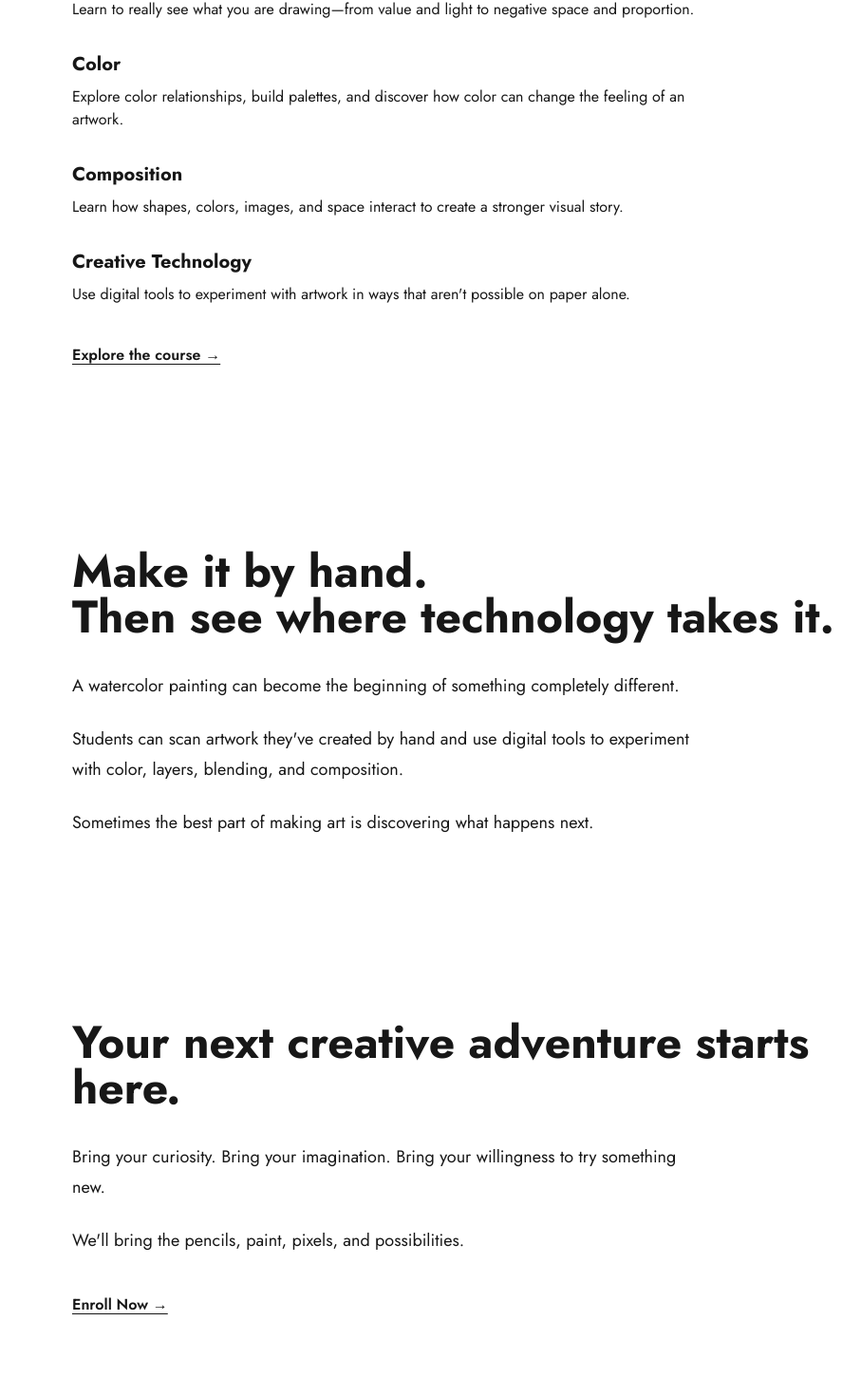
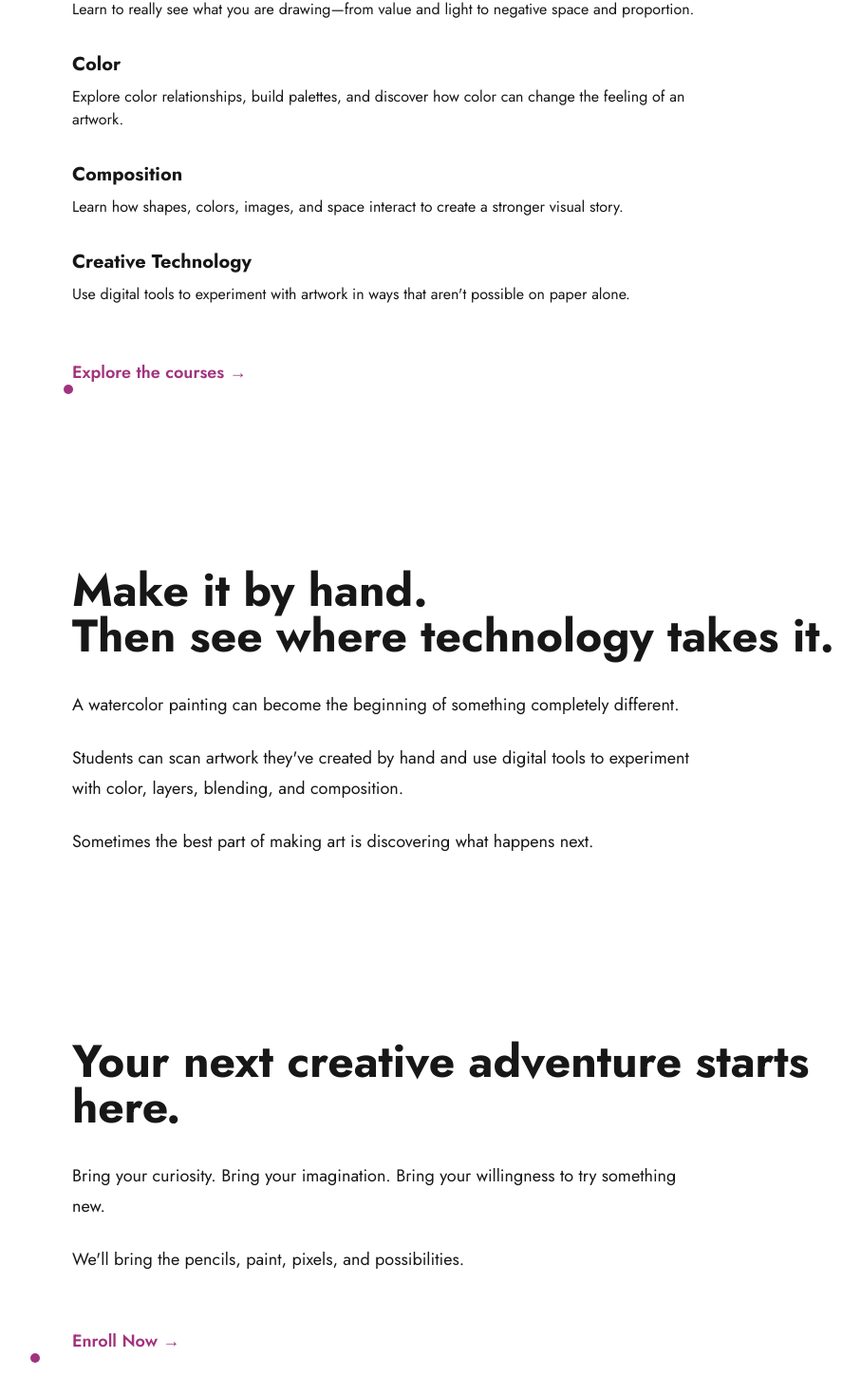
Before and after one commit to Sherrisa/coddiwomple-art, a Next.js app: page / in a window 1280 px wide. Shown: the part 2854-4324 px from the top of the page at 95% size, without its empty margins (236-1143 px from the left). Built offline with nearby package versions, Linux system fonts and the light colour scheme.

Commit message:
Refine course content and CTA design

```diff
--- a/app/page.tsx
+++ b/app/page.tsx
@@ -3,7 +3,6 @@ import Image from "next/image";
 export default function Home() {
   return (
     <main className="min-h-screen">
-
       {/* Hero */}
       <section className="relative flex min-h-screen items-center justify-center">
         <Image
@@ -16,14 +15,11 @@ export default function Home() {
         />
 
         <div className="absolute left-[8%] sm:left-[12%] top-1/2 -translate-y-1/2 text-left">
-          <h1 className="text-2xl font-bold md:text-4xl">
-            Coddiwomple Art
-          </h1>
+          <h1 className="text-2xl font-bold md:text-4xl">Coddiwomple Art</h1>
 
           <p className="mt-2 text-base md:text-xl">
             Your creative adventure starts here.
           </p>
-
         </div>
       </section>
 
@@ -33,9 +29,7 @@ export default function Home() {
           CODDIWOMPLE
         </p>
 
-        <p className="mt-2 text-lg italic">
-          verb
-        </p>
+        <p className="mt-2 text-lg italic">verb</p>
 
         <h2 className="mt-4 text-3xl font-bold md:text-5xl">
           To travel purposefully toward an unknown destination.
@@ -47,8 +41,8 @@ export default function Home() {
 
         <p className="mt-6 max-w-2xl text-lg leading-8">
           You start with an idea, a blank page, or maybe just a pencil in your
-          hand. You make something. You try something. You change something.
-          And sometimes you discover something you never expected.
+          hand. You make something. You try something. You change something. And
+          sometimes you discover something you never expected.
         </p>
       </section>
 
@@ -65,9 +59,8 @@ export default function Home() {
         </p>
 
         <p className="mt-6 max-w-2xl text-lg leading-8">
-          Students learn real drawing, painting, color, and design skills
-          while discovering what happens when traditional art meets digital
-          tools.
+          Students learn real drawing, painting, color, and design skills while
+          discovering what happens when traditional art meets digital tools.
         </p>
 
         <p className="mt-6 max-w-2xl text-lg leading-8">
@@ -94,8 +87,8 @@ export default function Home() {
         </p>
 
         <p className="mt-6 max-w-2xl text-lg leading-8">
-          Change the color. Move it. Layer it. Try another idea. Go back.
-          Start over. See what happens.
+          Change the color. Move it. Layer it. Try another idea. Go back. Start
+          over. See what happens.
         </p>
 
         <p className="mt-6 max-w-2xl text-lg leading-8">
@@ -120,9 +113,7 @@ export default function Home() {
 
         <div className="mt-10 space-y-8">
           <div>
-            <h3 className="text-xl font-bold">
-              Drawing
-            </h3>
+            <h3 className="text-xl font-bold">Drawing</h3>
             <p className="mt-2 max-w-2xl">
               Learn to really see what you are drawing—from value and light to
               negative space and proportion.
@@ -130,9 +121,7 @@ export default function Home() {
           </div>
 
           <div>
-            <h3 className="text-xl font-bold">
-              Color
-            </h3>
+            <h3 className="text-xl font-bold">Color</h3>
             <p className="mt-2 max-w-2xl">
               Explore color relationships, build palettes, and discover how
               color can change the feeling of an artwork.
@@ -140,9 +129,7 @@ export default function Home() {
           </div>
 
           <div>
-            <h3 className="text-xl font-bold">
-              Composition
-            </h3>
+            <h3 className="text-xl font-bold">Composition</h3>
             <p className="mt-2 max-w-2xl">
               Learn how shapes, colors, images, and space interact to create a
               stronger visual story.
@@ -150,22 +137,47 @@ export default function Home() {
           </div>
 
           <div>
-            <h3 className="text-xl font-bold">
-              Creative Technology
-            </h3>
+            <h3 className="text-xl font-bold">Creative Technology</h3>
             <p className="mt-2 max-w-2xl">
-              Use digital tools to experiment with artwork in ways that aren&apos;t
-              possible on paper alone.
+              Use digital tools to experiment with artwork in ways that
+              aren&apos;t possible on paper alone.
             </p>
           </div>
         </div>
 
+        <div className="relative mt-14 inline-block">
           <a
             href="/courses"
-          className="mt-10 inline-block font-semibold underline underline-offset-4"
+            className="text-lg font-semibold text-[#A2337E] transition-all hover:tracking-wide"
           >
-          Explore the course →
+            Explore the courses →
           </a>
+
+          <svg
+            className="absolute -bottom-6 left-1/2 h-5 w-48 -translate-x-1/2 overflow-visible"
+            viewBox="0 0 192 20"
+            fill="none"
+            xmlns="http://www.w3.org/2000/svg"
+            aria-hidden="true"
+          >
+            <path
+              id="wandering-path"
+              d="M4 10 C28 2, 44 2, 64 10 S100 18, 124 10 S160 2, 188 10"
+              fill="none"
+            />
+
+            <circle r="5" fill="#A2337E" className="wandering-dot">
+              <animateMotion
+                dur="14s"
+                repeatCount="indefinite"
+                keyPoints="0;1;0"
+                keyTimes="0;0.5;1"
+                calcMode="linear"
+                path="M4 10 C28 2, 44 2, 64 10 S100 18, 124 10 S160 2, 188 10"
+              />
+            </circle>
+          </svg>
+        </div>
       </section>
 
       {/* Physical + Digital */}
@@ -177,14 +189,13 @@ export default function Home() {
         </h2>
 
         <p className="mt-8 max-w-2xl text-lg leading-8">
-          A watercolor painting can become the beginning of something
-          completely different.
+          A watercolor painting can become the beginning of something completely
+          different.
         </p>
 
         <p className="mt-6 max-w-2xl text-lg leading-8">
-          Students can scan artwork they&apos;ve created by hand and use
-          digital tools to experiment with color, layers, blending, and
-          composition.
+          Students can scan artwork they&apos;ve created by hand and use digital
+          tools to experiment with color, layers, blending, and composition.
         </p>
 
         <p className="mt-6 max-w-2xl text-lg leading-8">
@@ -208,14 +219,39 @@ export default function Home() {
           We&apos;ll bring the pencils, paint, pixels, and possibilities.
         </p>
 
+        <div className="relative mt-14 inline-block">
   <a
     href="/enroll"
-          className="mt-10 inline-block font-semibold underline underline-offset-4"
+    className="text-lg font-semibold text-[#A2337E] transition-all hover:tracking-wide"
   >
     Enroll Now →
   </a>
+
+  <svg
+    className="absolute -bottom-6 left-1/2 h-5 w-48 -translate-x-1/2 overflow-visible"
+    viewBox="0 0 192 20"
+    fill="none"
+    xmlns="http://www.w3.org/2000/svg"
+    aria-hidden="true"
+  >
+    <path
+      d="M4 10 C28 2, 44 2, 64 10 S100 18, 124 10 S160 2, 188 10"
+      fill="none"
+    />
+
+    <circle r="5" fill="#A2337E" className="wandering-dot">
+      <animateMotion
+        dur="14s"
+        repeatCount="indefinite"
+        keyPoints="0;1;0"
+        keyTimes="0;0.5;1"
+        calcMode="linear"
+        path="M4 10 C28 2, 44 2, 64 10 S100 18, 124 10 S160 2, 188 10"
+      />
+    </circle>
+  </svg>
+</div>
       </section>
-
     </main>
   );
 }
--- a/app/ui/globals.css
+++ b/app/ui/globals.css
@@ -26,3 +26,9 @@ body {
   color: var(--foreground);
   font-family: Arial, Helvetica, sans-serif;
 }
+
+@media (prefers-reduced-motion: reduce) {
+  .wandering-dot {
+    visibility: hidden;
+  }
+}
```
Also changed, not shown: app/courses/page.tsx (+30 -40 lines). Lines whose indentation alone changed are shown as unchanged.
